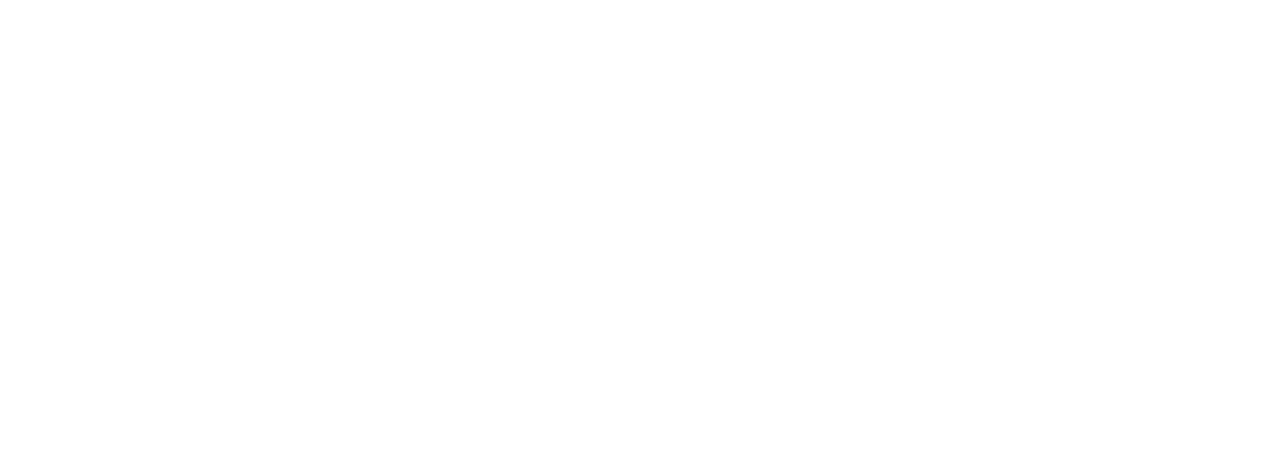
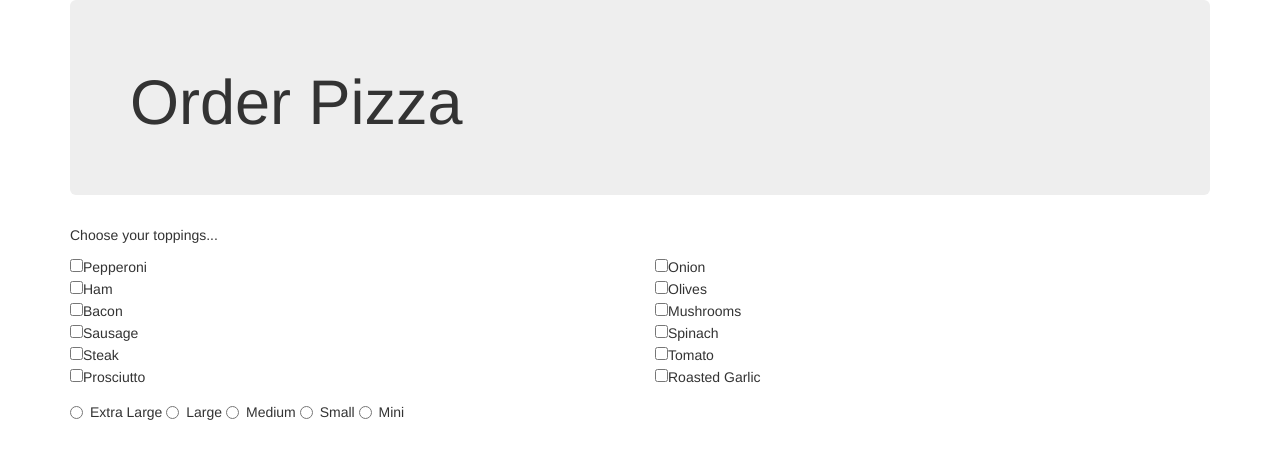
Before and after one commit to ryanmcalpin-epicodus/order-pizza, a plain HTML site: page index.html in a window 1280 px wide. Drawn offline with Linux system fonts and the light colour scheme.

Commit message:
add html, checkboxes for toppings, radio buttons for sizes, update switch case expressions to match radio button values

```diff
--- a/index.html
+++ b/index.html
@@ -8,6 +8,55 @@
     <script src="js/scripts.js" type="text/javascript"></script>
   </head>
   <body>
-
+    <div class="container">
+      <div class="jumbotron">
+        <h1>Order Pizza</h1>
+      </div>
+      <form>
+        <div class="form-group">
+          <p>Choose your toppings...</p>
+          <div class="row">
+            <div class="col-xs-6">
+              <input type="checkbox" name="toppings">Pepperoni<br>
+              <input type="checkbox" name="toppings">Ham<br>
+              <input type="checkbox" name="toppings">Bacon<br>
+              <input type="checkbox" name="toppings">Sausage<br>
+              <input type="checkbox" name="toppings">Steak<br>
+              <input type="checkbox" name="toppings">Prosciutto<br>
+            </div>
+            <div class="col-xs-6">
+              <input type="checkbox" name="toppings">Onion<br>
+              <input type="checkbox" name="toppings">Olives<br>
+              <input type="checkbox" name="toppings">Mushrooms<br>
+              <input type="checkbox" name="toppings">Spinach<br>
+              <input type="checkbox" name="toppings">Tomato<br>
+              <input type="checkbox" name="toppings">Roasted Garlic<br>
+            </div>
+          </div>
+        </div>
+        <div class="radio">
+          <label>
+            <input type="radio" name="size" value="xl">
+            Extra Large
+          </label>
+          <label>
+            <input type="radio" name="size" value="lg">
+            Large
+          </label>
+          <label>
+            <input type="radio" name="size" value="md">
+            Medium
+          </label>
+          <label>
+            <input type="radio" name="size" value="sm">
+            Small
+          </label>
+          <label>
+            <input type="radio" name="size" value="mi">
+            Mini
+          </label>
+        </div>
+      </form>
+    </div>
   </body>
 </html>
--- a/js/scripts.js
+++ b/js/scripts.js
@@ -6,19 +6,19 @@ function Pizza(size) {
 Pizza.prototype.getPrice = function() {
   var basePrice;
   switch (this.size) {
-    case "Extra Large":
+    case "xl":
       basePrice = 20;
       break;
-    case "Large":
+    case "lg":
       basePrice = 15;
       break;
-    case "Medium":
+    case "md":
       basePrice = 12;
       break;
-    case "Small":
+    case "sm":
       basePrice = 10;
       break;
-    case "Mini":
+    case "mi":
       basePrice = 8;
       break;
   }
```
